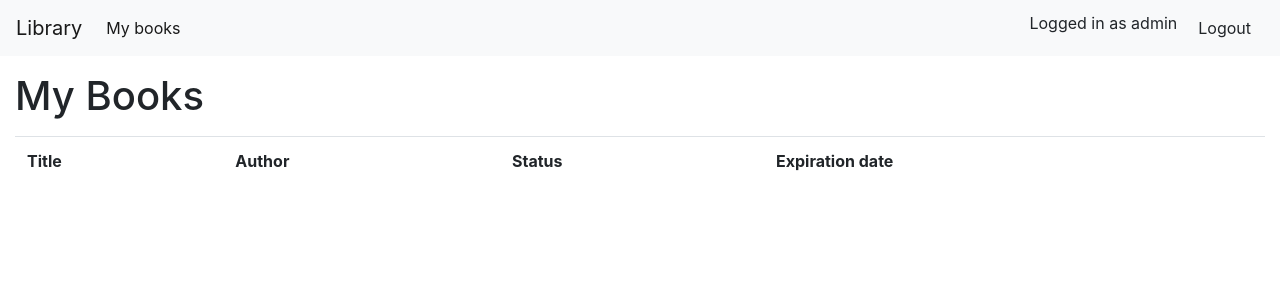
After one commit to Murukaen/library_project, a Django app: page /my_books in a window 1280 px wide. The commit adds this page. Shown: the top 300 px of the page. Run offline with Django 4.2, Linux system fonts and the light colour scheme; a user stored in the database is signed in; data comes from the database, SQL or seed files in the repository; both versions use the stored data as it was after the commit; lists and menus that the app fills with data are empty.

Commit message:
Add my_books view

```diff
--- a/library/templates/library/layout.html
+++ b/library/templates/library/layout.html
@@ -14,7 +14,11 @@
 
     <div class="collapse navbar-collapse" id="navbarSupportedContent">
       <ul class="navbar-nav mr-auto">
-
+        {% if user and user.is_authenticated %}
+          <li class="nav-item active">
+            <a class="nav-link" href="{% url 'library:my_books' %}">My books</a>
+          </li>
+        {% endif %}
       </ul>
       <ul class="navbar-nav">
         <li class="nav-item mr-2">
--- /dev/null
+++ b/library/templates/library/my_books.html
@@ -0,0 +1,24 @@
+{% extends "library/layout.html" %}
+
+{% block title %}Library - My Books{% endblock %}
+
+{% block content %}
+  <h1> My Books </h1>
+
+  <table class="table mt-3">
+    <tr>
+      <th> Title </th>
+      <th> Author </th>
+      <th> Status </th>
+      <th> Expiration date </th>
+    </tr>
+    {% for book in books %}
+      <tr>
+        <td> {{ book.0.title }} </td>
+        <td> {{ book.0.author }} </td>
+        <td> Reserved </td>
+        <td> {{ book.1 }} </td>
+      </tr>
+    {% endfor %}
+  </table>
+{% endblock %}
--- a/library/urls.py
+++ b/library/urls.py
@@ -8,4 +8,5 @@ urlpatterns = [
     path('logout', views.view_logout, name='logout'),
     path('login', views.view_login, name='login'),
     path('reserve/<int:book_id>', views.reserve, name='reserve'),
+    path('my_books', views.my_books, name='my_books'),
 ]
--- a/library/views.py
+++ b/library/views.py
@@ -36,16 +36,30 @@ def view_login(request):
         else:
             return render(request, 'library/login.html', {
                 'error_msg': 'Login failed'
-            });
+            })
 
 def reserve(request, book_id):
     book = get_object_or_404(Book, pk=book_id)
     if request.method == 'GET':
-        return render(request, 'library/reserve.html', {'book': book})
+        return render(request, 'library/reserve.html', {
+            'book': book,
+            'user': request.user,
+        })
     else:
         if not request.user.is_authenticated:
             return HttpResponseRedirect(reverse('library:login'))
         else:
             reservation = Reservation(book=book, user=request.user, expiry_date=timezone.now() + timezone.timedelta(weeks=1))
             reservation.save()
-            return HttpResponseRedirect(reverse('library:index'))
+            return HttpResponseRedirect(reverse('library:my_books'))
+
+def my_books(request):
+    if not request.user.is_authenticated:
+        return HttpResponseRedirect(reverse('library:login'))
+    else:
+        books = [(reservation.book, reservation.expiry_date.strftime("%Y-%m-%d %H")) for reservation in Reservation.objects.filter(user=request.user)]
+        print(books)
+        return render(request, 'library/my_books.html', {
+            'user': request.user,
+            'books': books
+        })
```
Also changed, not shown: db.sqlite3.
